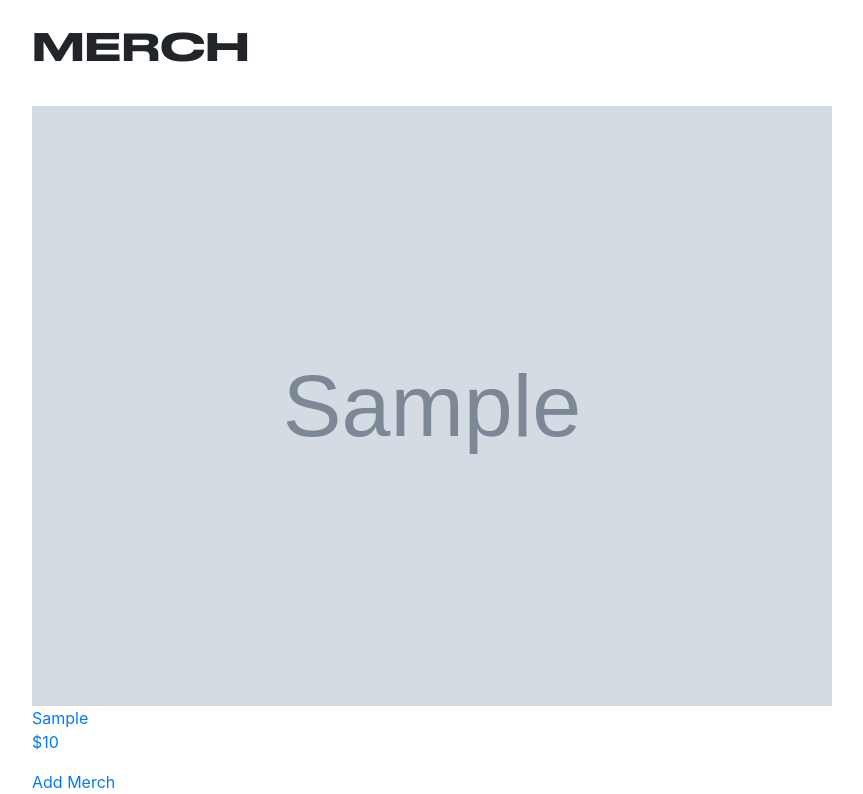
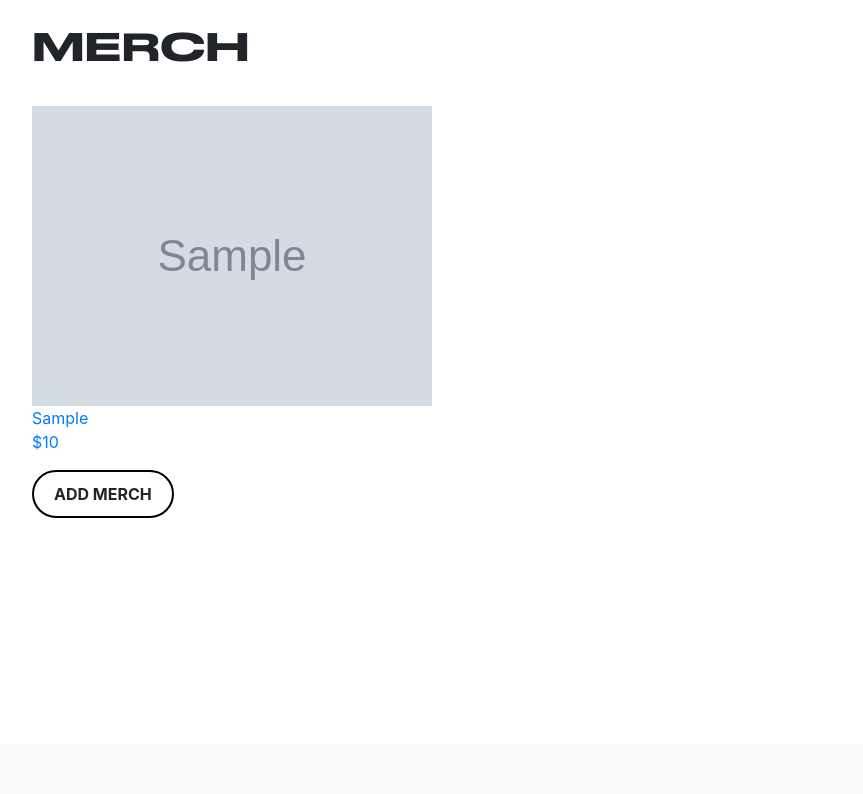
Before and after one commit to Cassandra-Samonte/Tempo, a Django app: page /merch/ in a window 1280 px wide. Shown: the part 56-850 px from the top of the page, without its empty margins (53-916 px from the left). After the commit the page ends 574 px from the top, so only its background shows below. Run offline with Django 4.2, Linux system fonts and the light colour scheme; tables that the repository leaves empty hold one stand-in row (values such as "Sample post"); grey boxes marked "Sample" are stand-in pictures; some libraries are stand-ins or nearby versions.

Commit message:
changed image size on merch index:

```diff
--- a/tempo_project/tempo_app/seed_artist.py
+++ b/tempo_project/tempo_app/seed_artist.py
@@ -58,20 +58,6 @@ Merchs = [
         'price':58,
         'image':'https://res.cloudinary.com/shogun-frontend/image/fetch/f_auto,q_auto:eco,c_limit,w_1080/https://f.shgcdn.com/6ec143c8-9d69-4465-978f-66828a080549/',
         'name':'Drake'
-        },
-    {
-        'item':'T-Shirt',
-        'description':'Beyonce Renaissance World Tour T-shirt',
-        'price':39,
-        'image':'https://www.beyoncesstore.com/wp-content/uploads/image/beyoncesstore/images/cf86731da362c974788afbf9c8b772ba.png',
-        'name':'Beyonce'
-        },
-    {
-        'item':'T-Shirt',
-        'description':'Beyonce Renaissance World Tour Merch Disco Cowboy Hat T-Shirt',
-        'price':32.9,
-        'image':'https://www.beyoncesstore.com/wp-content/uploads/image/beyoncesstore/images/1f7a34fcfbc08d486b0f058ae14cd40f.jpeg',
-        'name':'Beyonce'
         },
     {
         'item':'Sweatshirt',
--- a/tempo_project/tempo_app/static/css/merch-index.css
+++ b/tempo_project/tempo_app/static/css/merch-index.css
@@ -10,8 +10,11 @@ body {
     flex-direction: column;
   }
 
-.card-content img {
-   height: 600px;
+  .card-content img {
+    max-width: 600px;
+    max-height: 480px;
+    width: auto;
+    height: auto;
 }
 
 .stretch-font {
@@ -25,3 +28,12 @@ body {
 h1 {
   padding: 25px 0px 25px 0px;
 }
+
+.btn {
+  border: 2px solid black;
+  background-color: transparent;
+  border-radius: 40px;
+  padding: 10px 20px;
+  text-transform: uppercase;
+  font-weight: bold;
+}
--- a/tempo_project/tempo_app/templates/merch/merch.html
+++ b/tempo_project/tempo_app/templates/merch/merch.html
@@ -58,7 +58,7 @@
         <h1>No Merch</h1>
       {% endif %}
 
-      <a href="{% url 'merch_create' %}">Add Merch</a>
+      <a class="btn" href="{% url 'merch_create' %}">Add Merch</a>
 
   </main>
 
--- a/tempo_project/tempo_app/templates/merch/merch_detail.html
+++ b/tempo_project/tempo_app/templates/merch/merch_detail.html
@@ -6,7 +6,6 @@
     <meta name="viewport" content="width=device-width, initial-scale=1.0">
     <title>Tempo Store</title>
     <link rel="stylesheet" href="https://maxcdn.bootstrapcdn.com/bootstrap/4.5.2/css/bootstrap.min.css">
-    <link rel="stylesheet" href="{% static 'css/merch-index.css' %}">
     <link rel="stylesheet" href="{% static 'css/merch-detail.css' %}">
 </head>
 
@@ -47,10 +46,10 @@
             <!-- Right Column - Title, Price, Description -->
                   <div class="col-md-6">
                       <div class="card-content">
-                            <h2 class="stretch-font">{{ merch.item }}</h2>
+                            <h2 class="stretch-font uppercase">{{ merch.item }}</h2>
                             <p>${{ merch.price }}</p>
                             <div class="description">
-                              <p>Description: {{ merch.description|linebreaks }}</p>
+                              <p>{{ merch.description|linebreaks }}</p>
                             </div>
                             <div class="button-container">
                               <a class="btn" href="{% url 'merch_update' merch.id %}">Edit</a>
```
